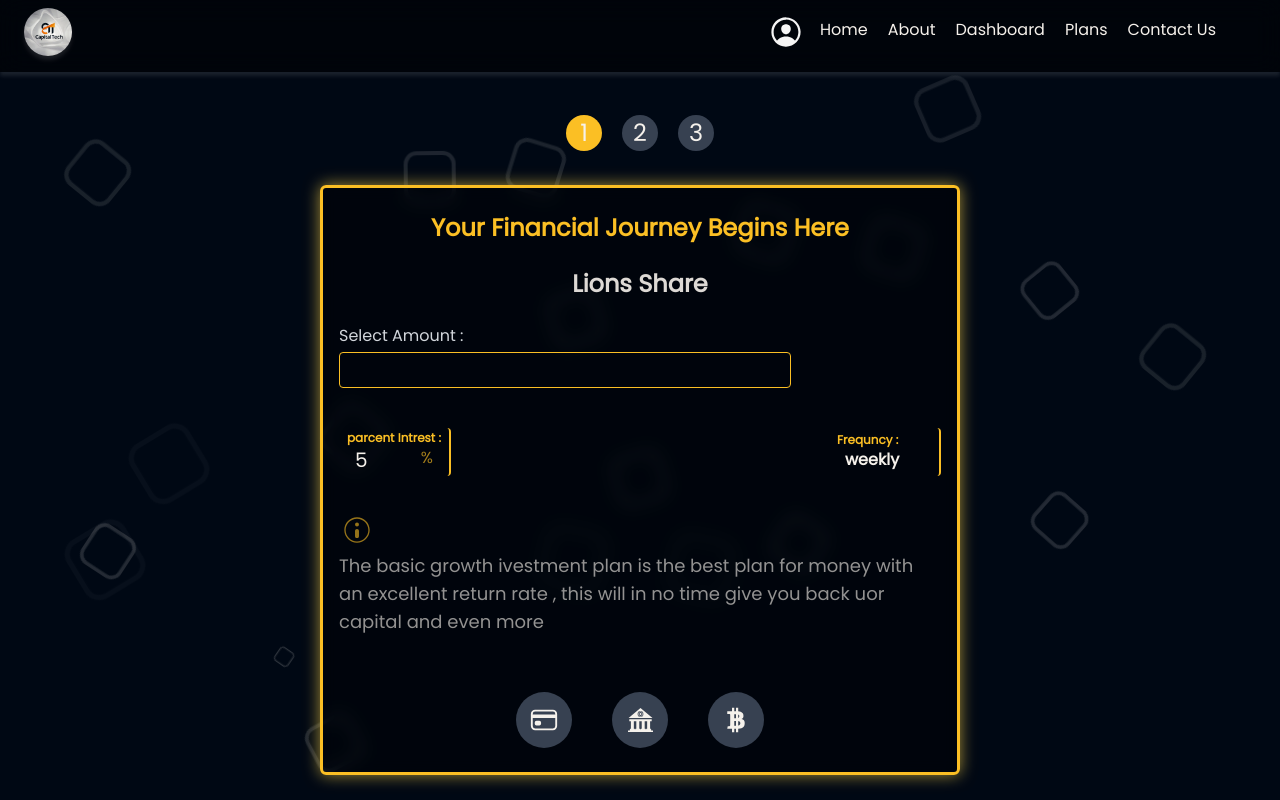
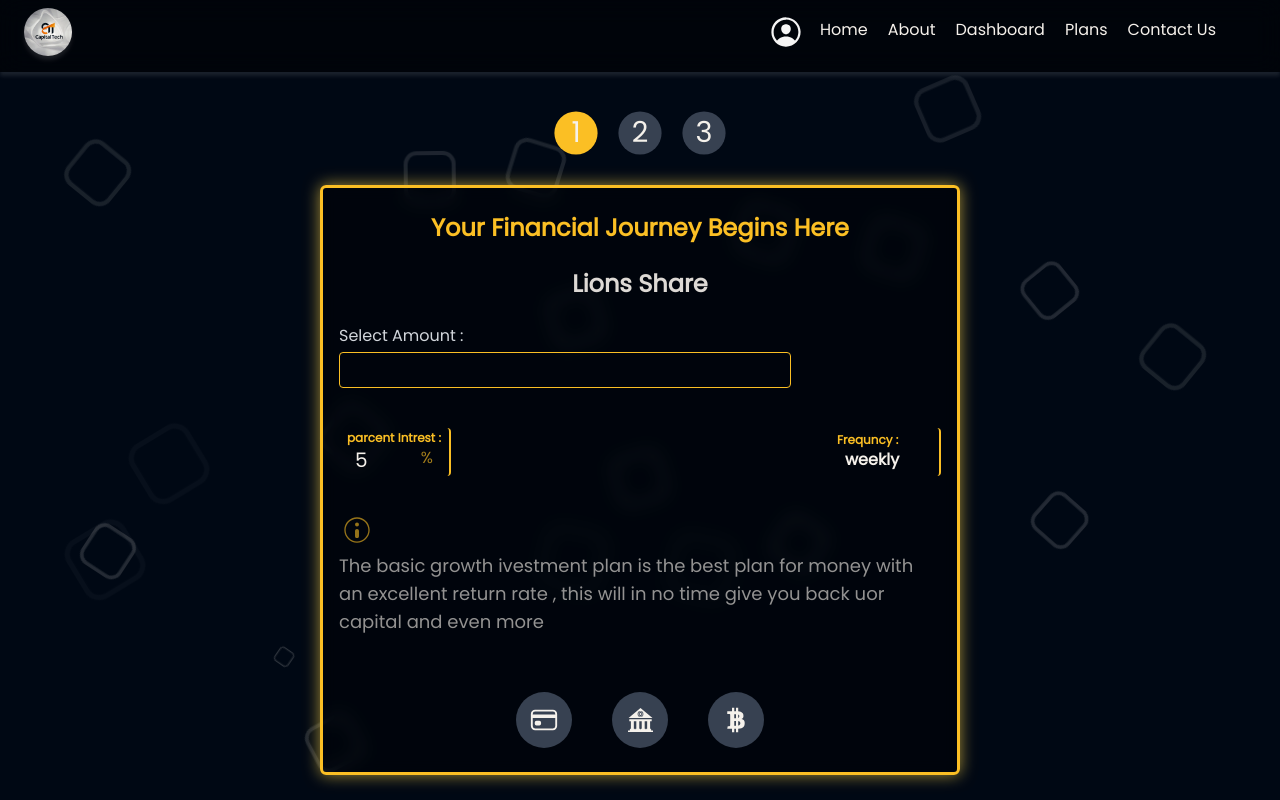
Before and after one commit to liltexh/capitalTech, a React (Vite) app: page /checkout in a window 1280 px wide. Built offline with nearby package versions, Linux system fonts and the light colour scheme; what tailwind-clip-path would draw is missing.

Commit message:
added opacity to my sign in/out page

```diff
--- a/src/components/SignIn.jsx
+++ b/src/components/SignIn.jsx
@@ -150,7 +150,7 @@ export default function SignIn({ state }) {
 						<h2 className="text-2xl font-semibold">
 							Welcome To <span className="text-amber-400">Capital Tech</span>
 						</h2>
-						<p>
+						<p className="opacity-70 hover:opacity-100 transition-opacity duration-300">
 							Lorem ipsum dolor sit amet, consectetur adipisicing elit.
 							Blanditiis distinctio delectus repellendus totam obcaecati soluta
 							dignissimos, reprehenderit nostrum quia hic.
--- a/src/components/SignUp.jsx
+++ b/src/components/SignUp.jsx
@@ -160,7 +160,7 @@ export default function SignUp({ state }) {
 						<h2 className="text-2xl font-semibold">
 							Welcome To <span className="text-amber-400">Capital Tech</span>
 						</h2>
-						<p>
+						<p className="opacity-70 hover:opacity-100 transition-opacity duration-300">
 							Lorem ipsum dolor sit amet, consectetur adipisicing elit.
 							Blanditiis distinctio delectus repellendus totam obcaecati soluta
 							dignissimos, reprehenderit nostrum quia hic.
--- a/src/pages/CheckOut.jsx
+++ b/src/pages/CheckOut.jsx
@@ -6,23 +6,23 @@ export default function CheckOut() {
 	const [page, setPage] = useState(1);
 	return (
 		<main className="w-full min-h-screen flex flex-col justify-center items-center px-6 pt-24 m-auto gap-10 ">
-			<div className="flex gap-8">
+			<div className="flex gap-10">
 				<span
-					className={`relative w-6 scale-150 text-center rounded-full  ${
+					className={`relative w-6 scale-[1.8] text-center rounded-full  ${
 						page == 1 ? "bg-amber-400" : "bg-gray-700"
 					}`}
 				>
 					1
 				</span>
 				<span
-					className={`relative w-6 scale-150 text-center rounded-full  ${
+					className={`relative w-6 scale-[1.8] text-center rounded-full  ${
 						page == 2 ? "bg-amber-400" : "bg-gray-700"
 					}`}
 				>
 					2
 				</span>
 				<span
-					className={`relative w-6 scale-150 text-center rounded-full  ${
+					className={`relative w-6 scale-[1.8] text-center rounded-full  ${
 						page == 3 ? "bg-amber-400" : "bg-gray-700"
 					}`}
 				>
```
